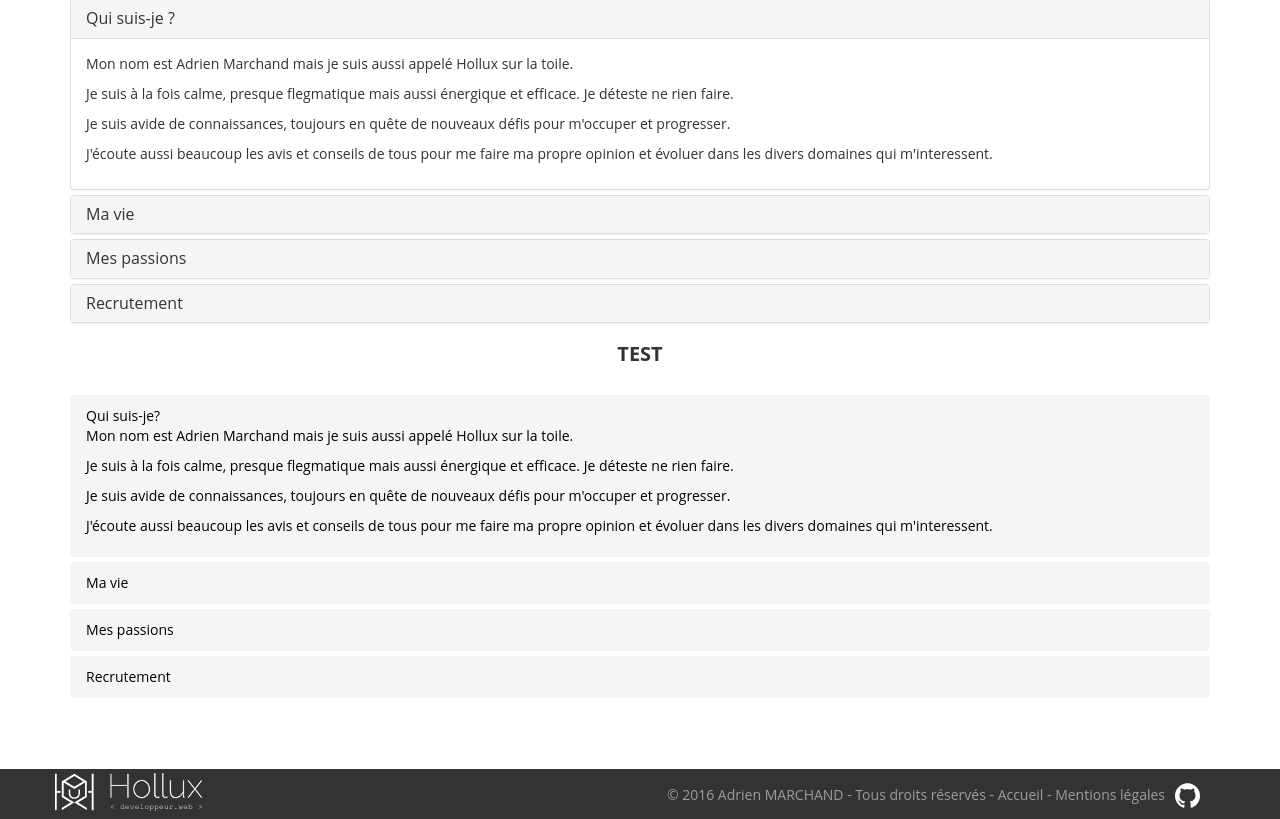
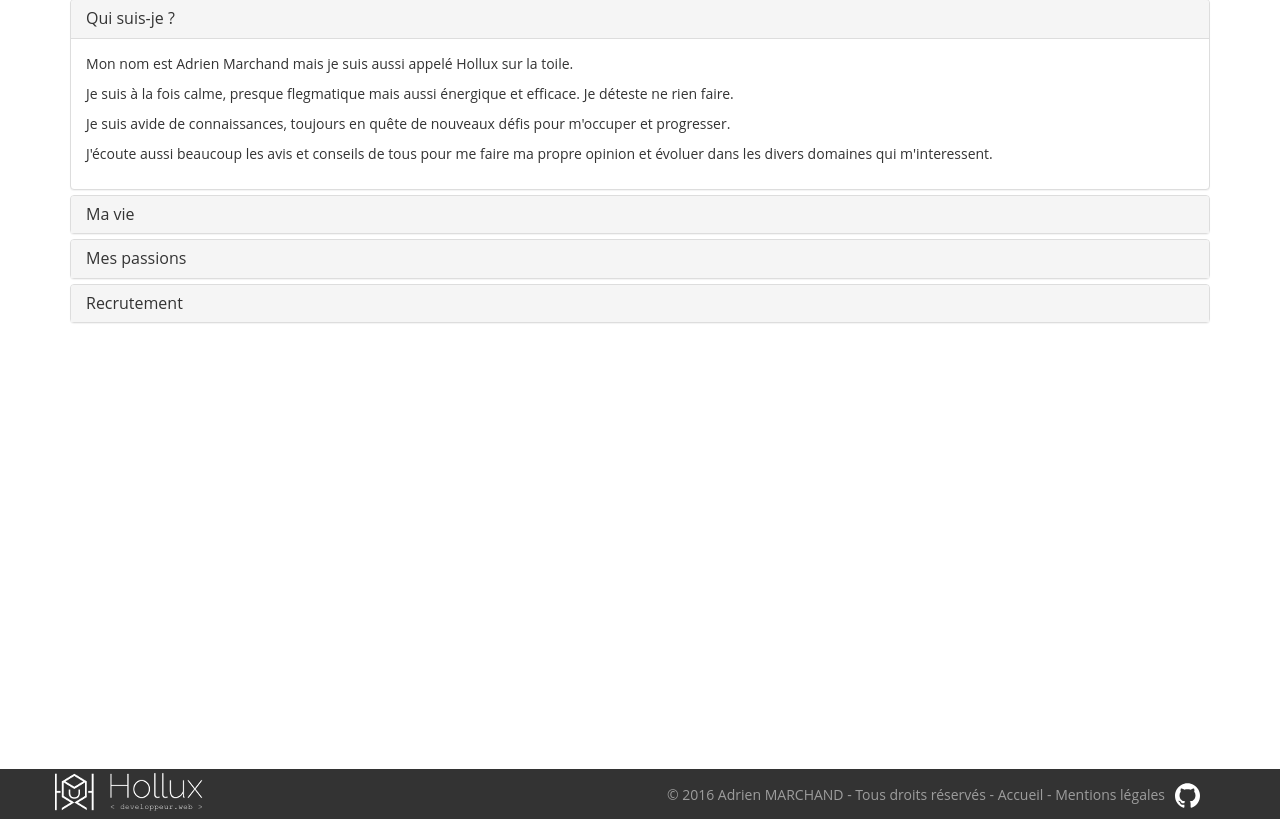
Before and after one commit to Hollux/HolluxLand4, a Symfony app: template templates/hollux/infoperso.html.twig in a window 1280 px wide. Shown: the part 291-1110 px from the top of the page. Run offline with Twig, Linux system fonts and the light colour scheme; the template is opened without the code that fills it, so the values that code supplies are empty; some libraries are stand-ins or nearby versions.

Commit message:
version prod

```diff
--- a/templates/hollux/infoperso.html.twig
+++ b/templates/hollux/infoperso.html.twig
@@ -122,7 +122,7 @@
                 </div>
             </div>
 
-            <H2>test</H2>
+            {#<H2>test</H2>
 
             <div class="fadeTest">
                 <div class="fadeToggle" data-fade="fade1">
@@ -137,8 +137,8 @@
                         <p>J'écoute aussi beaucoup les avis et conseils de tous pour me faire ma propre opinion et
                             évoluer dans
                             les divers domaines qui m'interessent.</p>
-                        {#<br>
-                        <img src="{{ asset('img/moi.jpg') }}" alt="moi" width="100%">#}
+                        #}{#<br>
+                        <img src="{{ asset('img/moi.jpg') }}" alt="moi" width="100%">#}{#
                     </div>
                 </div>
                 <div class="fadeToggle" data-fade="fade2">
@@ -158,8 +158,8 @@
                         <p>Alsacien d'origine, je suis maintenant basé à Lyon. La région lyonnaise est en effet
                             intéressante car
                             elle bénéficie d'un environnement technologique et numérique très développé.</p>
-                        {#<br>
-                        <img src="{{ asset('img/colmar.jpg') }}" alt="colmar" width="100%">#}
+                        #}{#<br>
+                        <img src="{{ asset('img/colmar.jpg') }}" alt="colmar" width="100%">#}{#
                     </div>
                 </div>
                 <div class="fadeToggle" data-fade="fade3">
@@ -173,8 +173,8 @@
                         <p>Je m'intéresse également au modélisme, au cinéma, aux séries. Je joue de la guitare, et fais
                             du
                             tennis, du ping-pong et même du jonglage (parfois avec du feu).</p>
-                        {#<br>
-                        <img src="{{ asset('img/passions.jpg') }}" alt="passions" width="100%">#}
+                        #}{#<br>
+                        <img src="{{ asset('img/passions.jpg') }}" alt="passions" width="100%">#}{#
                     </div>
                 </div>
                 <div class="fadeToggle" data-fade="fade4">
@@ -215,7 +215,7 @@
                 .fadeT {
                     display: none;
                 }
-            </style>
+            </style>#}
 
         </div>
     </div>
```
